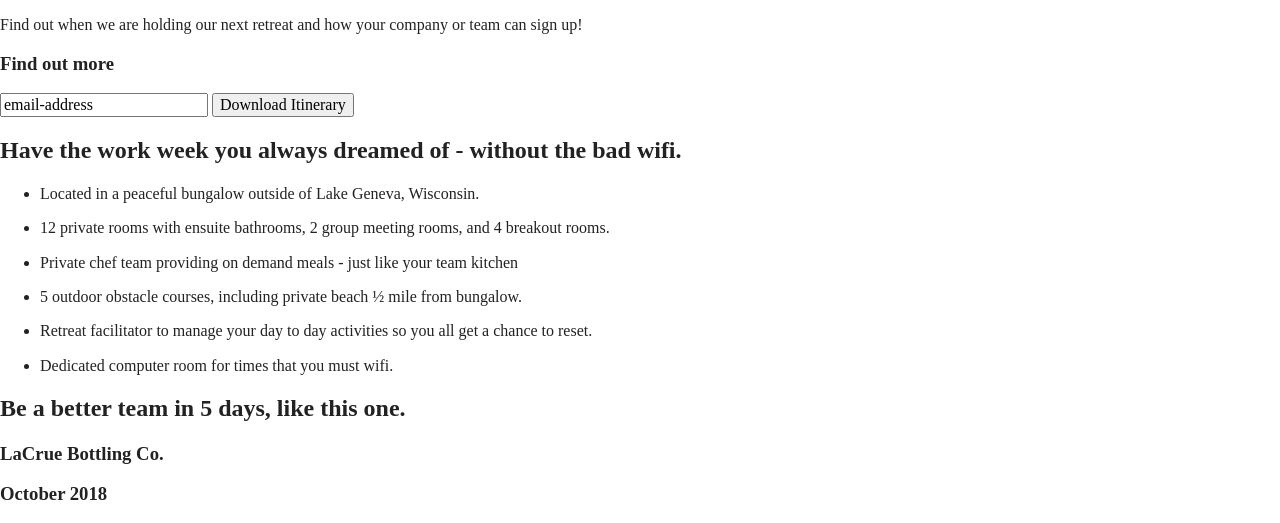
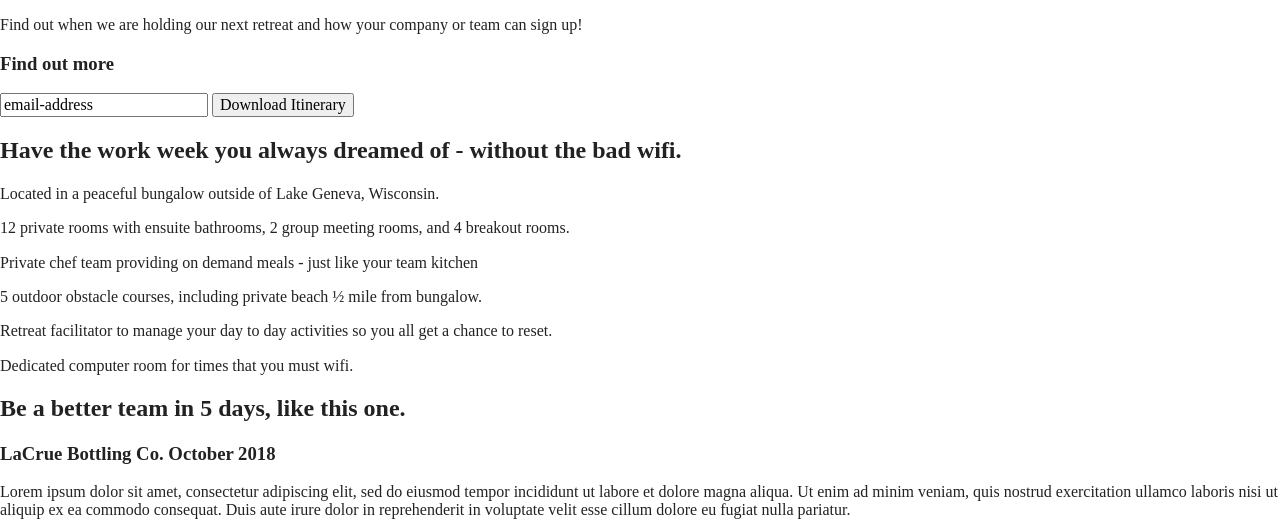
Before and after one commit to nicolelaine/unplugged-2023, a website built with Parcel: page index.html in a window 1280 px wide. Shown: the part 265-788 px from the top of the page. Built offline with nearby package versions, Linux system fonts and the light colour scheme.

Commit message:
Added even more to the homepage

```diff
--- a/index.html
+++ b/index.html
@@ -81,37 +81,48 @@
    </aside> <!--newsletter aside ends here-->
 
    <section class="features">
+    <div class="features-items">
     <h2>Have the work week you always dreamed of - without the bad wifi.</h2>
 
-    <ul class="features-icons">
-      <li class="icon-placeholder">
-        <p>Located in a peaceful bungalow outside of Lake Geneva, Wisconsin.
+
+      <article>
+        <p class="fontawesome-icon"></p>
+        <p class="features-item-description">Located in a peaceful bungalow outside of Lake Geneva, Wisconsin.
         </p>
-      </li>
-      <li class="icon-placeholder">
-        <p>12 private rooms with ensuite bathrooms, 2 group meeting rooms, and 4 breakout rooms.
+      </article>
+
+      <article>
+        <p class="fontawesome-icon"></p>
+        <p class="features-item-description">12 private rooms with ensuite bathrooms, 2 group meeting rooms, and 4 breakout rooms.
       </p>
-      </li>
-      <li class="icon-placeholder">
-        <p>Private chef team providing on demand meals - just like your team kitchen
+      </article>
+
+      <article>
+        <p class="fontawesome-icon"></p>
+        <p class="features-item-description">Private chef team providing on demand meals - just like your team kitchen
       </p>
-      </li>
-      <li class="icon-placeholder">
-        <p>5 outdoor obstacle courses, including private beach ½ mile from bungalow.
+      </article>
+
+      <article>
+        <p class="fontawesome-icon"></p>
+        <p class="features-item-description">5 outdoor obstacle courses, including private beach ½ mile from bungalow.
         </p>
-      </li>
-      <li class="icon-placeholder">
-        <p>Retreat facilitator to manage your day to day activities so you all get a chance to reset.
+      </article>
+
+      <article>
+        <p class="fontawesome-icon"></p>
+        <p class="features-item-description">Retreat facilitator to manage your day to day activities so you all get a chance to reset.
         </p>
-      </li>
-      <li class="icon-placeholder">
+      </article>
+
+      <article>
+        <p class="fontawesome-icon"></p>
         <p>Dedicated computer room for times that you must wifi.
         </p>
-      </li>
-    </ul>
+      </article>
 
     <!--placeholder background image here-->
-
+       </div>
    </section>
 
    <section class="reviews">
@@ -121,12 +132,23 @@
     <h2>Be a better team in 5 days, like this one.
     </h2>
 
-     <!--placeholder image here-->
+    <article>
 
-    <h3>LaCrue Bottling Co.</h3>
-    <h3>October 2018</h3>
+           <!--placeholder image here-->
 
+
+     <div>
+    <h3>LaCrue Bottling Co.
+      October 2018</h3>
+
+    </div>
+
+     <div>
       <p>Lorem ipsum dolor sit amet, consectetur adipiscing elit, sed do eiusmod tempor incididunt ut labore et dolore magna aliqua. Ut enim ad minim veniam, quis nostrud exercitation ullamco laboris nisi ut aliquip ex ea commodo consequat. Duis aute irure dolor in reprehenderit in voluptate velit esse cillum dolore eu fugiat nulla pariatur. </p>
+    </div>
+
+    </article>
+
 
     </div>
 
@@ -138,7 +160,7 @@
   <footer>
     <section class="content-wrapper">
 
-    <div class="footer-contact">
+    <div class="footer-content">
       <div class="contact">
         <h4>Contact</h4>
         <address>
```
